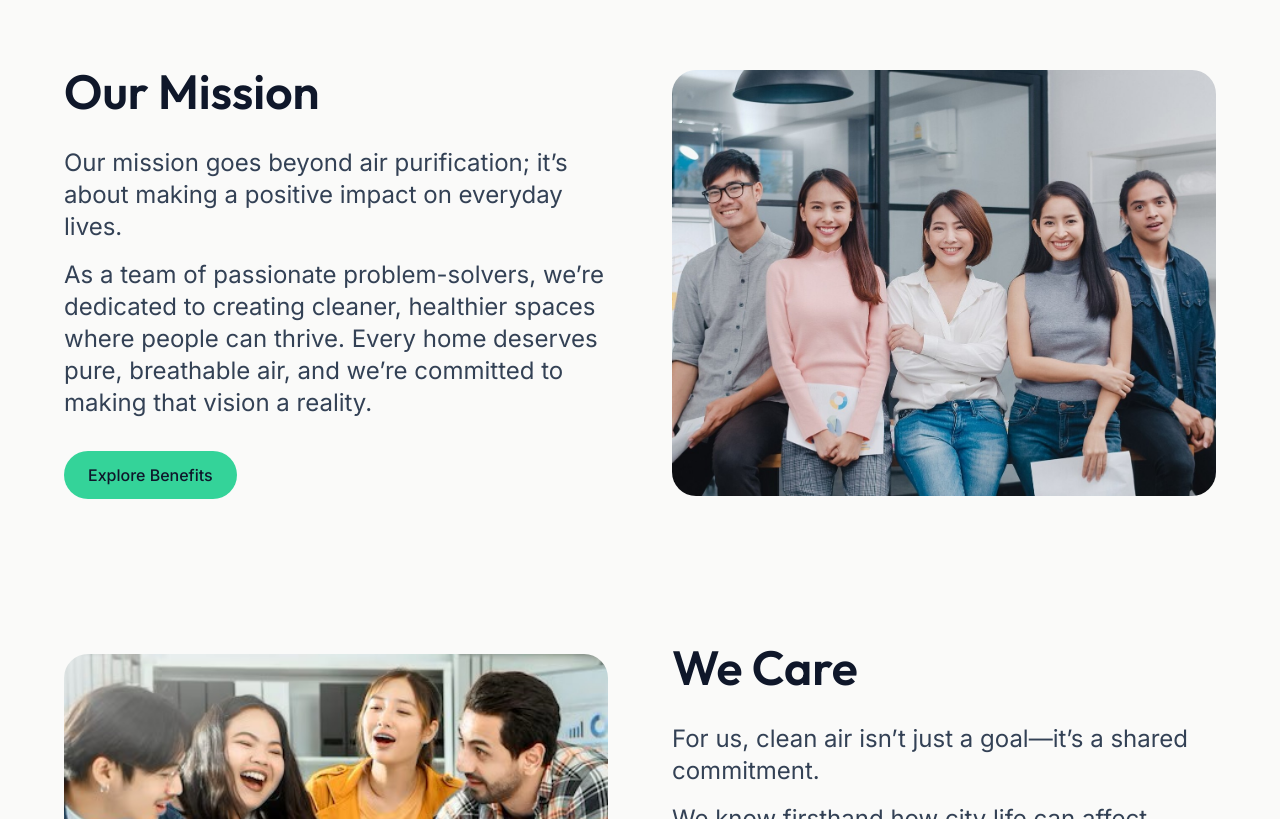
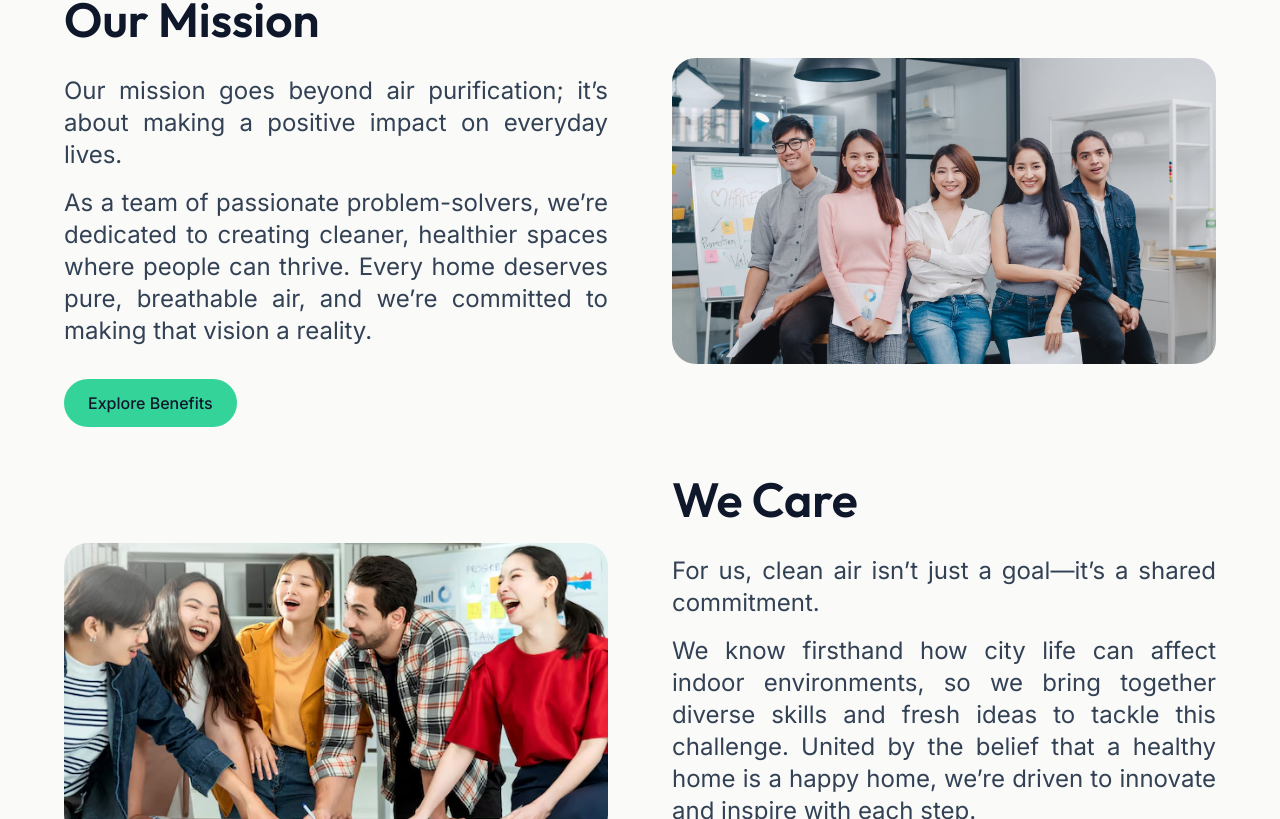
Before and after one commit to Suu-ly/Mi, a React (Vite) app: page /about in a window 1280 px wide. Shown: the part 1381-2200 px from the top of the page. Built offline with nearby package versions, Linux system fonts and the light colour scheme.

Commit message:
about images resize

```diff
--- a/src/routes/about.tsx
+++ b/src/routes/about.tsx
@@ -87,9 +87,8 @@ const About = () => {
             <Link to="/about">Meet the Team</Link>
           </Button>
         </section>
-        {/* <div className="h-[200vh]"></div>   ??? whats this ? */}
 
-        <section className="flex flex-col gap-24 px-4 py-20 md:gap-0 md:px-16 md:py-24">
+        <section className="md:gap-30 flex flex-col gap-12 px-4 py-20 md:px-16 md:py-24">
           <div className="3xl:flex-row-reverse flex w-full flex-col-reverse justify-center gap-16 py-12 md:flex-row md:py-0">
             <div className="flex w-full flex-col items-center justify-center gap-8 md:items-start">
               <MaskText
@@ -97,7 +96,7 @@ const About = () => {
                 text="Our Mission"
                 className="mt-3 md:mt-0"
               />
-              <div className="flex flex-col gap-4">
+              <div className="flex flex-col gap-4 text-justify">
                 <MiText>
                   Our mission goes beyond air purification; it’s about making a
                   positive impact on everyday lives.
@@ -115,11 +114,12 @@ const About = () => {
             </div>
             {/* <div className="h-full w-full flex-[1]"> */}
             <AspectRatio
-              ratio={2 / 1}
+              ratio={9 / 3}
               className="flex w-full items-center justify-center"
             >
               <img
-                src={isLarge ? OurMission1_cropped : OurMission1}
+                // src={isLarge ? OurMission1_cropped : OurMission1}
+                src={OurMission1}
                 alt="Our Mission"
                 className="w-full rounded-3xl"
               />
@@ -133,7 +133,7 @@ const About = () => {
                 text="We Care"
                 className="mt-3 md:mt-0"
               />
-              <div className="flex flex-col gap-4">
+              <div className="flex flex-col gap-4 text-justify">
                 <MiText>
                   For us, clean air isn’t just a goal—it’s a shared commitment.
                 </MiText>
@@ -151,11 +151,12 @@ const About = () => {
             </div>
             {/* <div className="h-full w-full flex-[1]"> */}
             <AspectRatio
-              ratio={2 / 1}
+              ratio={9 / 3}
               className="flex w-full items-center justify-center"
             >
               <img
-                src={isLarge ? OurMission2_cropped : OurMission2}
+                // src={isLarge ? OurMission2_cropped : OurMission2}
+                src={OurMission2}
                 alt="We Care"
                 className="w-full rounded-3xl"
               />
```
